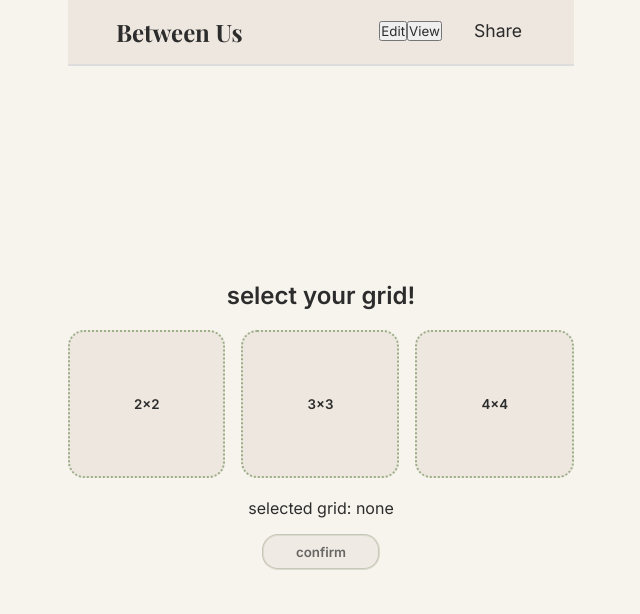
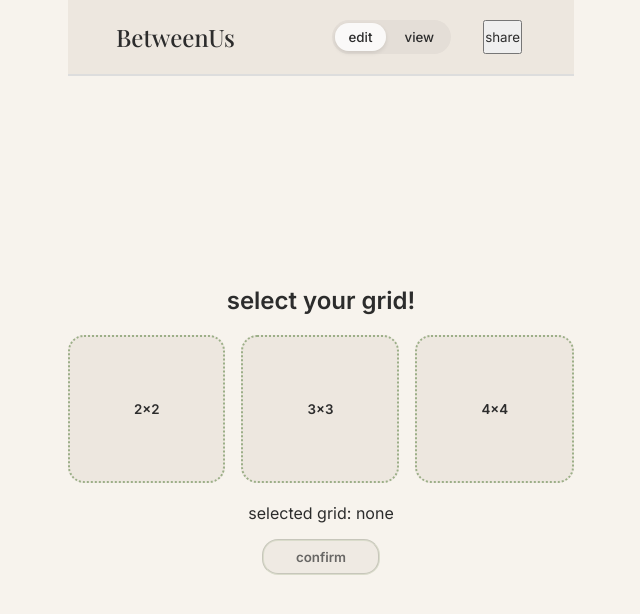
Before and after one commit to kabedont/BetweenUs, a React (Vite) app in the folder BetweenUs/: page / in a window 1280 px wide. Shown: the top 614 px of the page, without its empty margins (319-959 px from the left). Built offline with nearby package versions, Linux system fonts and the light colour scheme.

Commit message:
Style segmented control with pill design
Signed-off-by: kabedont <jjenniferjosephina@outlook.com>

```diff
--- a/BetweenUs/src/components/Header.css
+++ b/BetweenUs/src/components/Header.css
@@ -3,7 +3,7 @@
 .navbar{
     display: flex;
     justify-content: space-between;
-    align-items: flex-start;
+    align-items: center;
     width: 100%;
     box-sizing: border-box;
     padding: 1rem 3rem;
@@ -15,7 +15,7 @@
     font-family: 'Playfair Display', serif;
     text-decoration: none;
     font-size: 1.5rem;
-    font-weight: bold;
+    font-weight: 500;
     color: #2C2C2C;
 }
 
@@ -31,3 +31,32 @@
     text-decoration: none;
     font-size: 1.1rem;
 }
+
+.mode-toggle{
+    background: #e4ded7;
+    border-radius: 999px;
+    display: flex;
+    gap: 4px;
+    padding: 3px;
+}
+
+.mode-btn{
+    border: none;
+    padding: 6px 14px;
+    border-radius: 999px;
+    background: transparent;
+    font-family: 'Inter', sans-serif;
+    font-weight: 500;
+    color: #2c2c2c;
+    cursor: pointer;
+    transition: all 0.2s ease;
+}
+
+.mode-btn:hover{
+    background-color: #d6cec4;
+}
+
+.mode-btn.active{
+    background-color: #ffffffd4;
+    box-shadow: 0 2px 4px rgba(0,0,0,0.1);
+}
--- a/BetweenUs/src/components/Header.jsx
+++ b/BetweenUs/src/components/Header.jsx
@@ -3,13 +3,13 @@ import './Header.css';
 function Header({mode, onModeChange}){
     return(
         <nav className="navbar">
-            <div className="logo"> <a href="/">Between Us</a></div>
+            <div className="logo"> <a href="/">BetweenUs</a></div>
             <ul className="options">
                 <div className="mode-toggle">
-                <button className={mode === 'edit' ? 'mode-btn active' : 'mode-btn'} onClick={() => onModeChange('edit')}>Edit</button>
-                <button className={mode === 'view' ? 'mode-btn active' : 'mode-btn'} onClick={() => onModeChange('view')}>View</button>
+                <button className={mode === 'edit' ? 'mode-btn active' : 'mode-btn'} onClick={() => onModeChange('edit')}>edit</button>
+                <button className={mode === 'view' ? 'mode-btn active' : 'mode-btn'} onClick={() => onModeChange('view')}>view</button>
                 </div>
-                <li><a href="/about">Share</a></li>
+                <button className="share-btn">share</button>
             </ul>
         </nav>
     )
```
